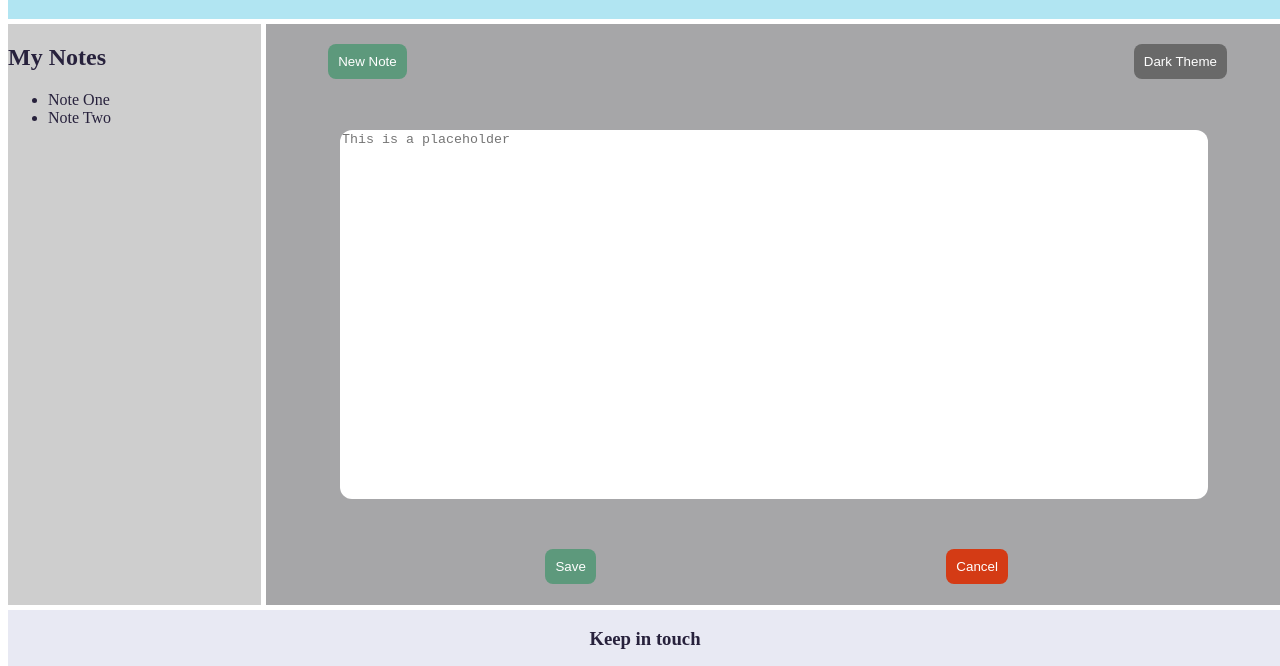
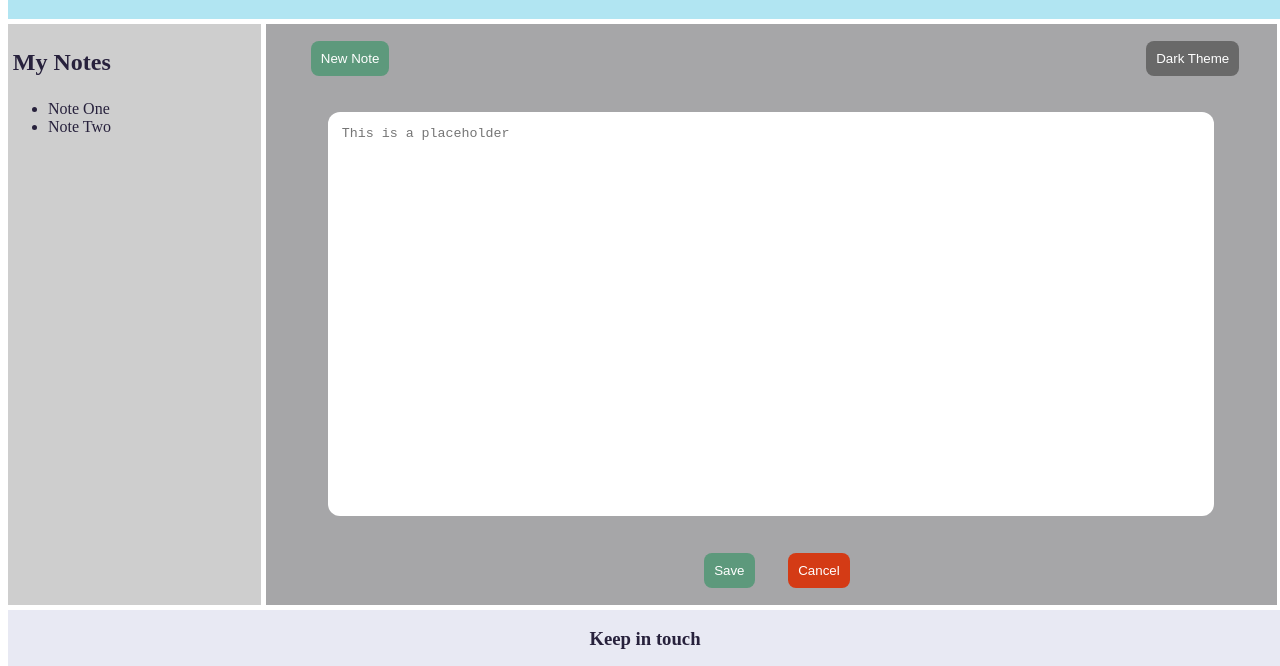
Before and after one commit to UnknownTy/Assignment-1, a plain HTML site: page index.html in a window 1280 px wide. Shown: the part 69-735 px from the top of the page. Drawn offline with Linux system fonts and the light colour scheme.

Commit message:
Added a form to the HTML, and used that to format the user inputs. Logically formatted the CSS file and added formatting to H2

```diff
--- a/CSS/styles.css
+++ b/CSS/styles.css
@@ -1,6 +1,7 @@
 html{
     height: 100%;
 }
+
 body {
     display: grid;
     background-color: white;
@@ -10,11 +11,40 @@ body {
     grid-template-rows: 0fr 1fr 0fr;
     grid-template-areas:
     "header header header"
-    "navbar content content"
+    "aside content content"
     "footer footer footer";
-
     grid-gap: 5px;
 }
+
+h2{
+    padding: 0.2em;
+}
+
+header {
+    background-color: #b1e5f2;
+    text-align: center;
+    grid-area: header;
+}
+
+aside {
+    background-color: #CECECE;
+    grid-area: aside;
+}
+main, form {
+    height: 100%;
+    background-color: #A6A6A8;
+}
+
+form {
+    display: grid;
+    grid-template-columns: repeat(6, 0.2fr);
+    grid-template-rows: 0fr 1fr 0fr;
+    grid-template-areas:
+    "button1 . . . . button2"
+    "input input input input input input"
+    " . . button3 button4 . .";
+}
+
 button{
     color:white;
     border-radius: 8px;
@@ -36,32 +66,12 @@ button{
 }
 #save{
     grid-area: button3;
+    justify-self: end;
 }
 #cancel{
     background-color: #d43b15;
     grid-area: button4;
-}
-
-header {
-    background-color: #b1e5f2;
-    text-align: center;
-    grid-area: header;
-}
-
-aside {
-    background-color: #CECECE;
-    grid-area: navbar;
-}
-main {
-    background-color: #A6A6A8;
-    grid-area: content;
-    display: grid;
-    grid-template-columns: repeat(5, 0.2fr);
-    grid-template-rows: 0fr 1fr 0fr;
-    grid-template-areas:
-    "button1 . . . button2"
-    "input input input input input"
-    " . button3 . button4 .";
+    justify-self: start;
 }
 
 #note_input{
@@ -72,6 +82,7 @@ main {
     border-radius: 12px;
     border-width: 0px;
     resize: none;
+    padding: 1em;
 }
 
 footer {
--- a/index.html
+++ b/index.html
@@ -19,7 +19,7 @@
         </aside>
 
         <main>
-
+            <form>
 
             <button type="button" onclick="alert('No Functionality')" id="new-note">
                  New Note </button>
@@ -35,7 +35,7 @@
             <button type="button" onclick="alert('No Functionality')" id="cancel">
                  Cancel </button>
 
-
+            </form>
         </main>
 
         <footer>
```
